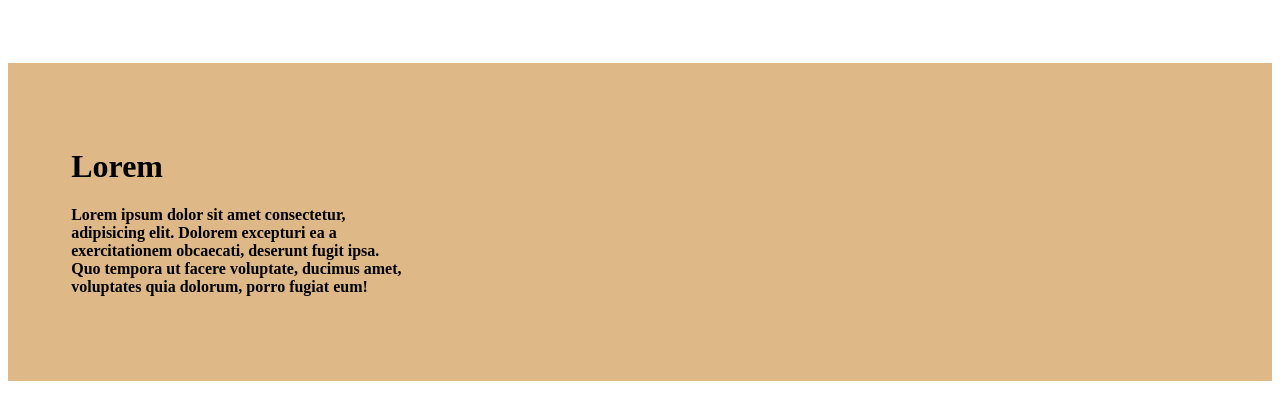
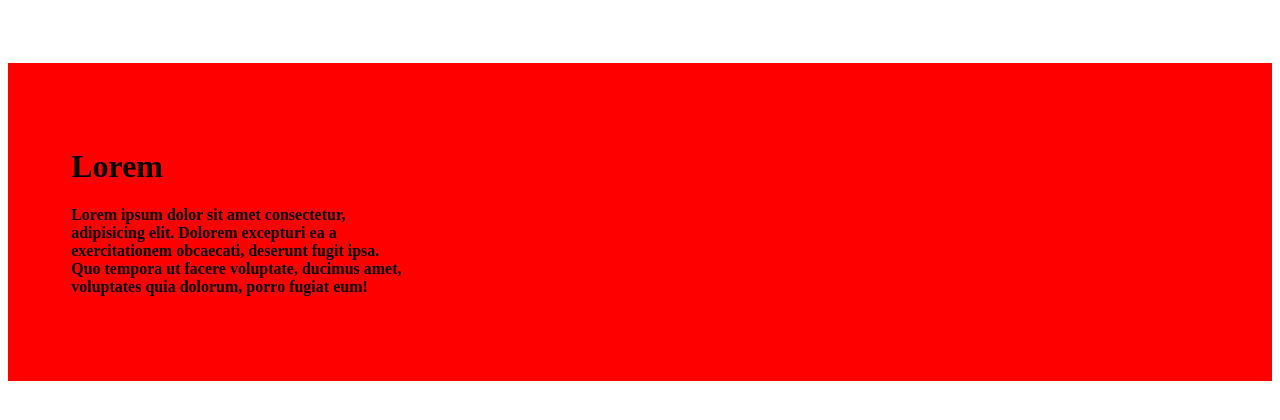
Before and after one commit to theereaper/Branches-test, a plain HTML site: page index.html in a window 1280 px wide. Drawn offline with Linux system fonts and the light colour scheme.

Commit message:
Nueva versión

```diff
--- a/index.html
+++ b/index.html
@@ -9,7 +9,7 @@
     <div
       style="
         flex-direction: column;
-        background-color: burlywood;
+        background-color: red;
         padding: 5%;
         margin-top: 5%;
       "
```
